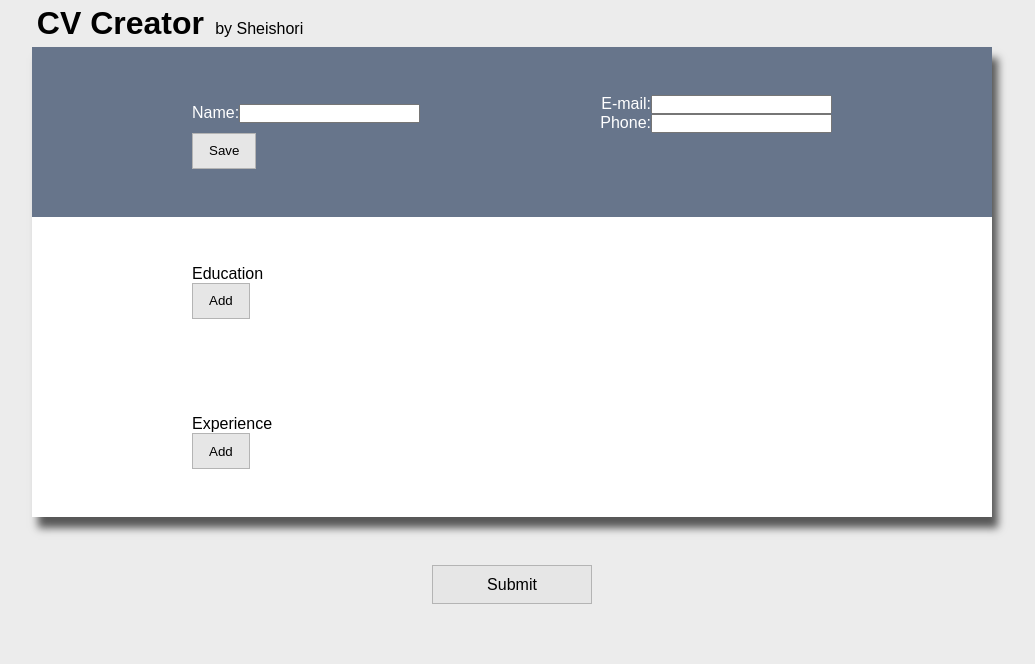
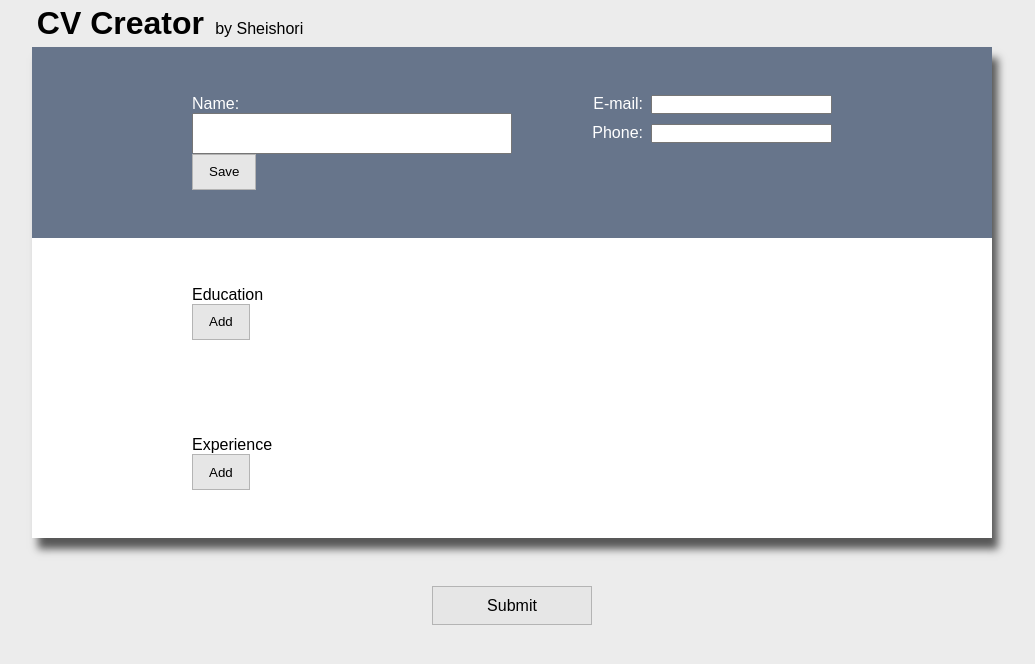
Before and after one commit to Sheishori/cv-creator, a React (Create React App) app: page / in a window 1280 px wide. Shown: the top 664 px of the page, without its empty margins (128-1163 px from the left). Built offline with nearby package versions, Linux system fonts and the light colour scheme.

Commit message:
Style text in PersonalInfo

```diff
--- a/src/styles/PersonalInfo.css
+++ b/src/styles/PersonalInfo.css
@@ -27,3 +27,17 @@ ul {
 	grid-area: phone;
 	justify-self: right;
 }
+
+label {
+	margin-right: 0.5rem;
+}
+
+.name input,
+.name span {
+	font-size: 2rem;
+}
+
+.name input {
+	width: 80%;
+	display: block;
+}
```
